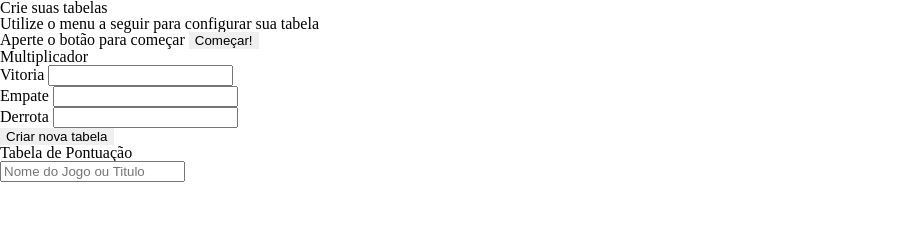
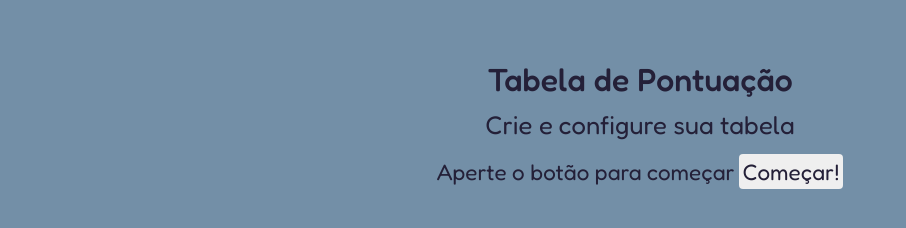
Before and after one commit to hvsantos/score-table, a plain HTML site: page index.html in a window 1280 px wide. Shown: the whole page, without its empty margins (0-906 px from the left). Drawn offline with Linux system fonts and the light colour scheme.

Commit message:
add the css values to all classes, add font-family link, create the table's base

```diff
--- a/css/index.css
+++ b/css/index.css
@@ -0,0 +1,70 @@
+body {
+  background-color: #738fa7;
+}
+.main-title {
+  color: #242038;
+  font-family: 'Fredoka', sans-serif;
+  font-weight: 500;
+  font-size: 2rem;
+}
+.main-subtitle {
+  color: #242038;
+  font-family: 'Fredoka', sans-serif;
+  font-weight: 400;
+  font-size: 1.6rem;
+}
+.main-subtitle.-small {
+  font-size: 1.4rem;
+}
+.main-wrapper {
+  display: flex;
+  flex-direction: column;
+  align-items: center;
+  padding-top: 4rem;
+  gap: 1rem;
+}
+.wrapper-mult {
+  display: flex;
+  flex-direction: column;
+  align-items: center;
+  gap: 0.5rem;
+}
+.wrapper-table {
+  display: flex;
+  flex-direction: column;
+  align-items: center;
+  gap: 1rem;
+}
+.table-score {
+  border: 2px solid #ecfeaa;
+  border-collapse: collapse;
+  text-align: center;
+}
+.table-score th,
+.table-score tr,
+.table-score td {
+  border: solid 2px #ecfeaa;
+  width: 100px;
+  height: 20px;
+}
+.table-score .head {
+  height: 30px;
+}
+
+.main-button {
+  border-radius: 4px;
+  padding: 4px;
+}
+.main-button.-prow {
+  width: 94px;
+  height: 26px;
+  margin-bottom: 2px;
+}
+.labelMult {
+  display: inline-block;
+  width: 5rem;
+}
+.inputMult {
+  width: 4rem;
+  text-align: center;
+}
--- a/index.html
+++ b/index.html
@@ -5,44 +5,68 @@
     <meta http-equiv="X-UA-Compatible" content="IE=edge" />
     <meta name="viewport" content="width=device-width, initial-scale=1.0" />
     <title>Document</title>
+
+    <link rel="preconnect" href="https://fonts.googleapis.com" />
+    <link rel="preconnect" href="https://fonts.gstatic.com" crossorigin />
+    <link
+      href="https://fonts.googleapis.com/css2?family=Fredoka:wght@400;500&display=swap"
+      rel="stylesheet"
+    />
+
     <link rel="stylesheet" href="css/reset.css" />
     <link rel="stylesheet" href="css/index.css" />
   </head>
   <body>
     <section class="main-wrapper">
-      <h1>Crie suas tabelas</h1>
-      <h2>Utilize o menu a seguir para configurar sua tabela</h2>
-      <form>
+      <h1 class="main-title">Tabela de Pontuação</h1>
+      <h2 class="main-subtitle">Crie e configure sua tabela</h2>
+      <form class="form-start">
         <!-- visible, desativado apos o começar -->
-        <label>Aperte o botão para começar</label>
-        <button onclick="startMenu()">Começar!</button>
+        <label class="main-subtitle -small">Aperte o botão para começar</label>
+        <button class="main-button main-subtitle -small" onclick="startMenu()">
+          Começar!
+        </button>
       </form>
-      <article>
+      <article class="wrapper-mult">
         <!-- hidden, ativado após o começar -->
-        <h1>Multiplicador</h1>
-        <form>
-          <label>Vitoria</label>
-          <input id="winMult" type="number" />
+        <input class="main-subtitle -small" placeholder="Nome do Jogo ou Titulo" hidden/>
+        <h1 class="main-subtitle" hidden>Multiplicador</h1>
+        <form class="container-mult" hidden>
+          <label class="labelMult main-subtitle -small">Vitória</label>
+          <input id="winMult" class="inputMult main-subtitle -small" type="number" />
         </form>
-        <form>
-          <label>Empate</label>
-          <input id="drawMult" type="number" />
+        <form class="container-mult" hidden>
+          <label class="labelMult main-subtitle -small">Empate</label>
+          <input id="drawMult" class="inputMult main-subtitle -small" type="number" />
         </form>
-        <form>
-          <label>Derrota</label>
-          <input id="defeatMult" type="number" />
+        <form class="container-mult" hidden>
+          <label class="labelMult main-subtitle -small">Derrota</label>
+          <input id="defeatMult" class="inputMult main-subtitle -small" type="number" />
         </form>
       </article>
-    </section>
-    <button>
-      <!-- hidden, ativado após o começar -->
-      Criar nova tabela
-    </button>
-    <section>
-      <!-- hidden, ativado após o criar nova tabela -->
-      <h1>Tabela de Pontuação</h1>
-      <input placeholder="Nome do Jogo ou Titulo" />
-      <div id="tableLocation"></div>
+      <button class="main-button main-subtitle -small" hidden>
+        <!-- hidden, ativado após o começar -->
+        Criar nova tabela
+      </button>
+      <article class="wrapper-table">
+        <!-- hidden, ativado após o criar nova tabela -->
+        <h1 class="main-title" hidden>Tabela</h1>
+        <h2 class="main-subtitle" hidden>Titulo</h2>
+        <!-- hidden, ativado após inserir um titulo -->
+        <table class="table-score main-subtitle -small" hidden>
+          <thead>
+            <tr class="head">
+              <th>Nome</th>
+              <th>Vitórias</th>
+              <th>Empates</th>
+              <th>Derrotas</th>
+              <th>Pontos</th>
+              <th colspan="3">Ações</th>
+            </tr>
+          </thead>
+          <tbody id="player-rows">
+          </tbody>
+      </article>
     </section>
     <script src="js/values.js"></script>
     <script src="js/main.js"></script>
```
